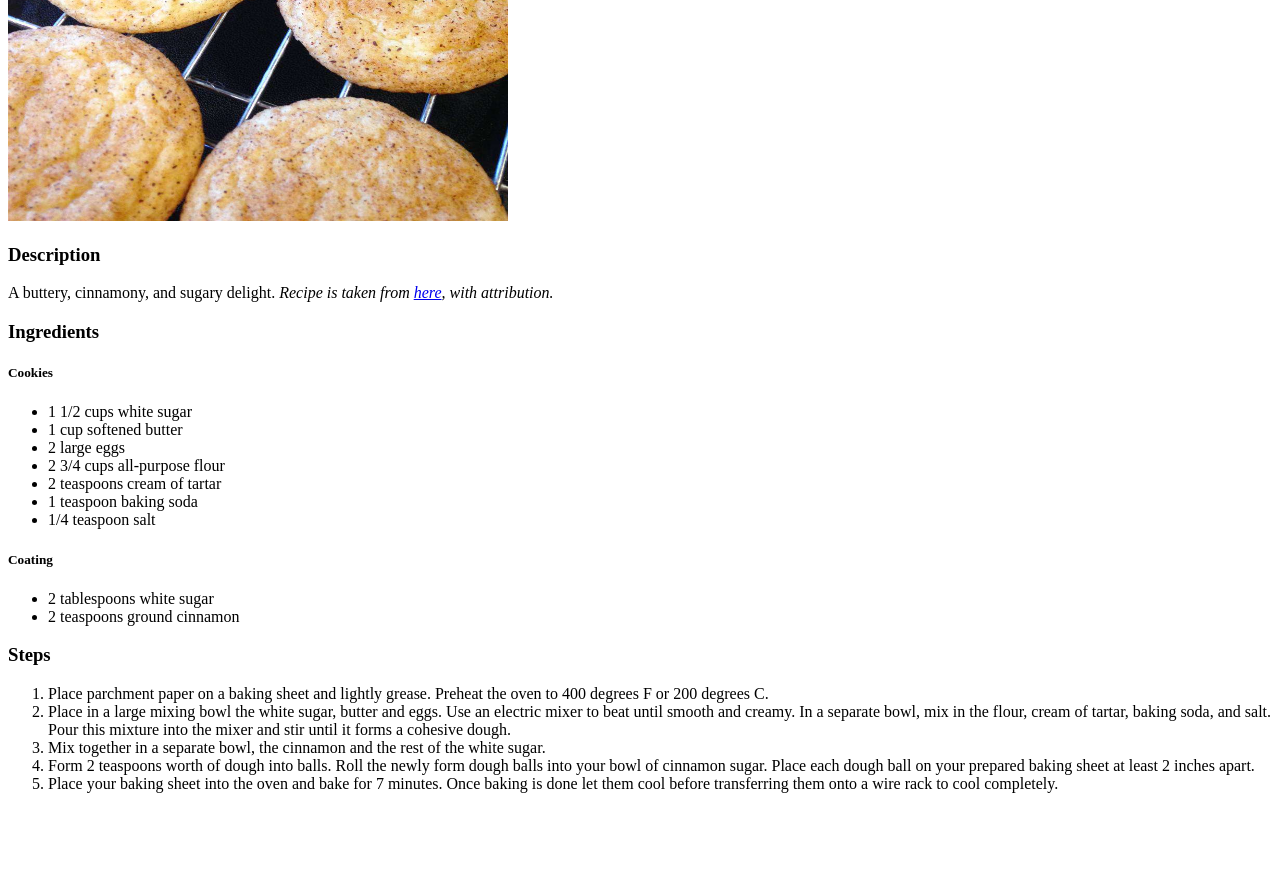
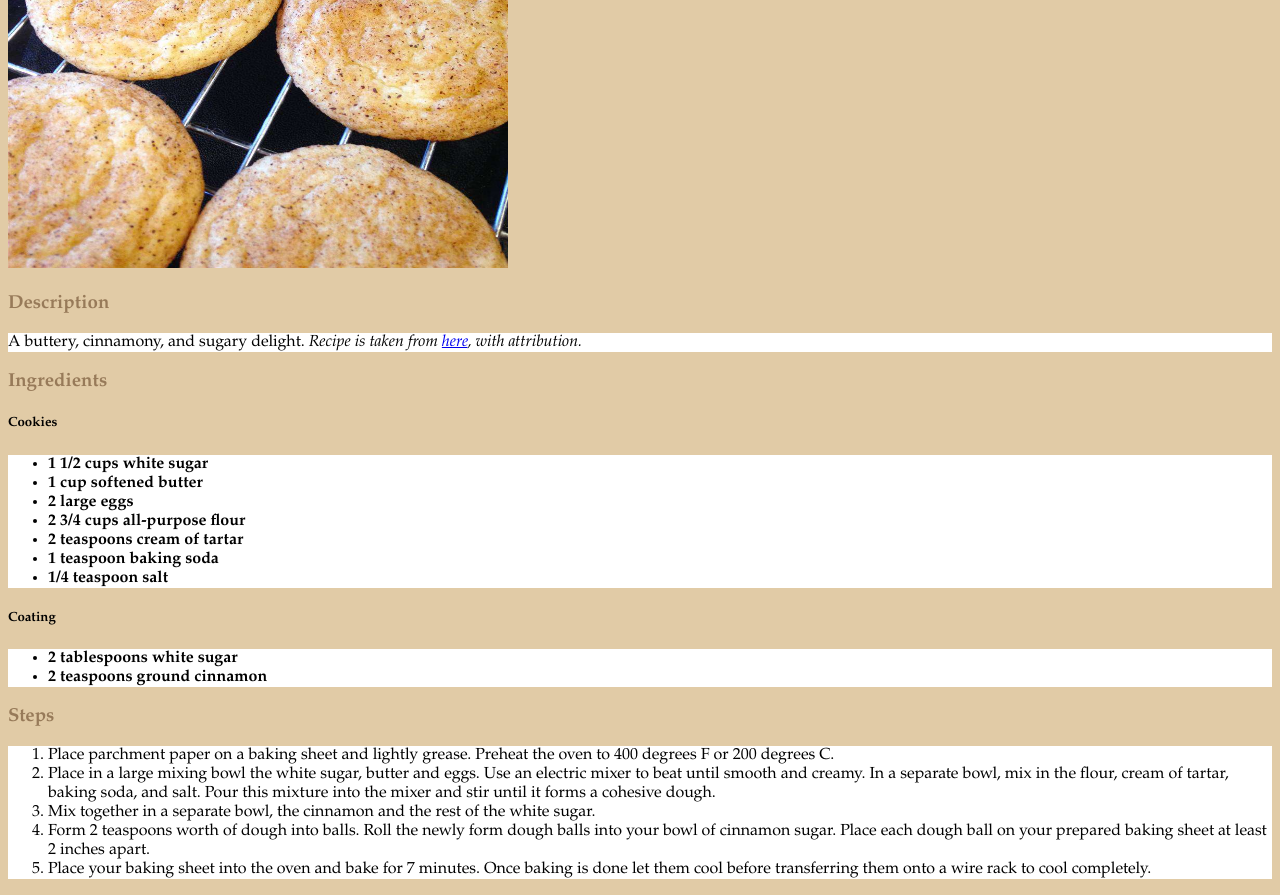
Before and after one commit to sidobelei/odin_recipes, a plain HTML site: page recipes/snickerdoodle.html in a window 1280 px wide. Shown: the part 259-1154 px from the top of the page. Before the commit the page ends 1068 px from the top, so only its background shows below. Drawn offline with Linux system fonts and the light colour scheme.

Commit message:
Add styling to recipes and style.css file

```diff
--- a/recipes/snickerdoodle.html
+++ b/recipes/snickerdoodle.html
@@ -1,6 +1,7 @@
 <!DOCTYPE html>
 <html lang="en">
     <head>
+        <link rel="stylesheet" href="../style.css">
         <meta charset="utf-8">
         <title>Snickerdoodle Cookies</title>
     </head>
@@ -9,10 +10,10 @@
         <h1>Snickerdoodle Cookies</h1>
         <img src="../img/snickerdoodle.jpg" width="500" height="400" alt="A bowl of beef pot roast">
         <h3>Description</h3>
-        <p>A buttery, cinnamony, and sugary delight. <em>Recipe is taken from <a href="https://www.allrecipes.com/recipe/240314/grandma-ruths-snickerdoodle-cookies/" target="_blank" rel="noopener noreferrer">here</a>, with attribution.</em></p>
+        <p class="content">A buttery, cinnamony, and sugary delight. <em>Recipe is taken from <a href="https://www.allrecipes.com/recipe/240314/grandma-ruths-snickerdoodle-cookies/" target="_blank" rel="noopener noreferrer">here</a>, with attribution.</em></p>
         <h3>Ingredients</h3>
         <h5>Cookies</h5>
-        <ul>
+        <ul class="content bold">
             <li>1 1/2 cups white sugar</li>
             <li>1 cup softened butter</li>
             <li>2 large eggs</li>
@@ -22,12 +23,12 @@
             <li>1/4 teaspoon salt</li>
         </ul>
         <h5>Coating</h5>
-        <ul>
+        <ul class="content bold">
             <li>2 tablespoons white sugar</li>
             <li>2 teaspoons ground cinnamon</li>
         </ul>
         <h3>Steps</h3>
-        <ol>
+        <ol class="content">
             <li>Place parchment paper on a baking sheet and lightly grease. Preheat the oven to 400 degrees F or 200 degrees C.</li>
             <li>Place in a large mixing bowl the white sugar, butter and eggs. Use an electric mixer to beat until smooth and creamy. In a separate bowl, mix in the flour, cream of tartar, baking soda, and salt. Pour this mixture into the mixer and stir until it forms a cohesive dough.</li>
             <li>Mix together in a separate bowl, the cinnamon and the rest of the white sugar.</li>
--- /dev/null
+++ b/style.css
@@ -0,0 +1,23 @@
+body {
+    background-color: #E1CBA6;
+    color: hsl(32, 26%, 47%);
+    font-family: Garamond, "Times New Roman", sans-serif;
+}
+
+h1 {
+    text-align: center;
+    font-size: 50px;
+}
+
+.content {
+    background-color: white;
+}
+
+.content,
+h5 {
+    color: black;
+}
+
+.bold {
+    font-weight: bold;
+}
```
Also changed, not shown: index.html (+2 -1 lines), recipes/potRoast.html (+4 -3 lines), recipes/wontonSoup.html (+5 -4 lines).
